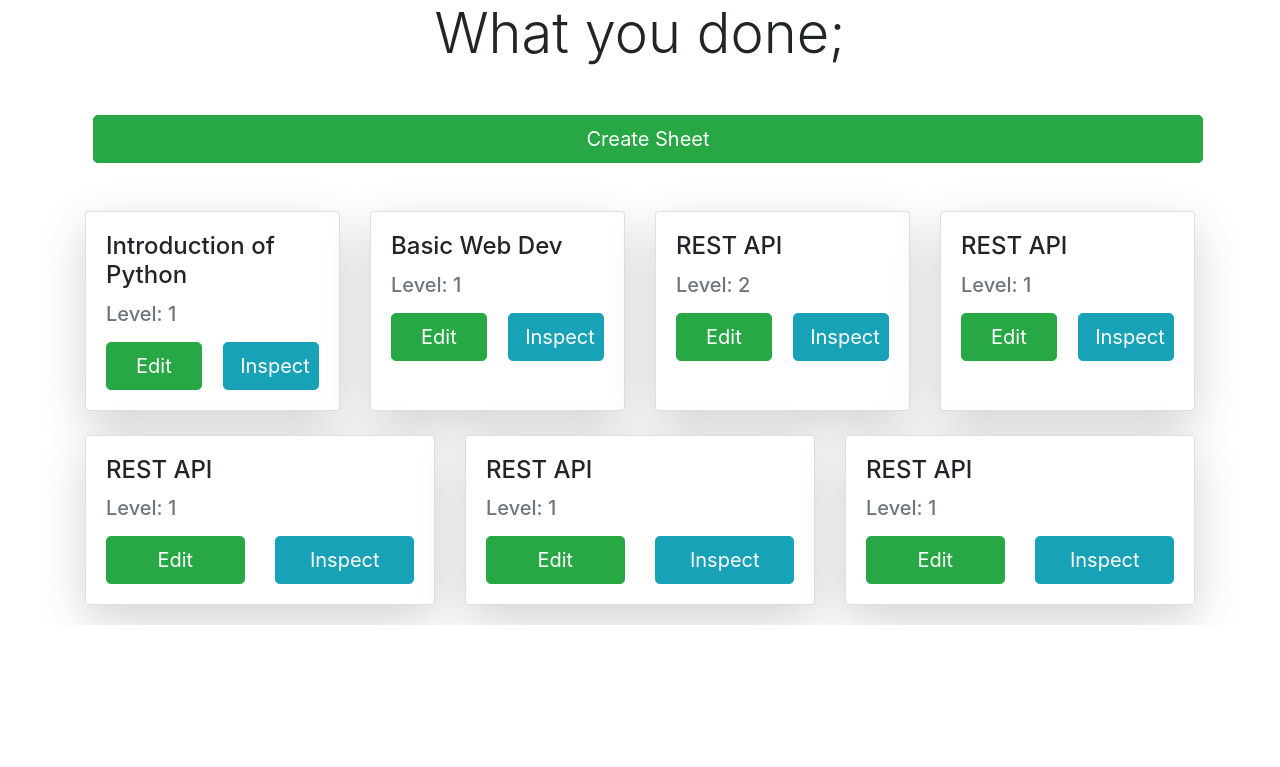
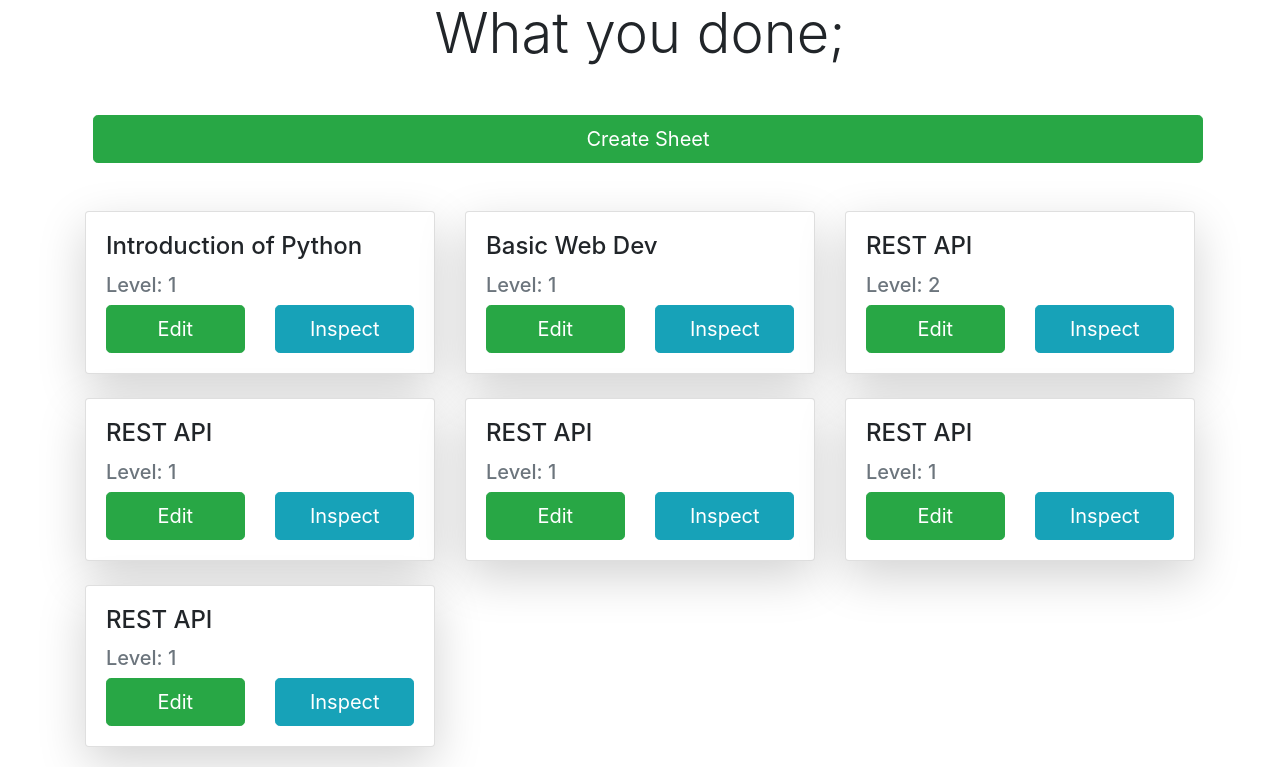
Before and after one commit to Saadullahkhan3/Digital-ilm, a Django app: page /learn/tutor/ in a window 1280 px wide. Shown: the part 323-1090 px from the top of the page. Before the commit the page ends 948 px from the top, so only its background shows below. Run offline with Django 5.2, Linux system fonts and the light colour scheme; a user stored in the database is signed in; data comes from the database, SQL or seed files in the repository; both versions use the stored data as it was after the commit; some libraries are stand-ins or nearby versions.

Commit message:
Adjust gird for showing question sheet card in both tutor and explore quizzess

```diff
--- a/Digitalilm/learn/templates/explore_quizzes.html
+++ b/Digitalilm/learn/templates/explore_quizzes.html
@@ -5,9 +5,9 @@
 {% block body %}
     <div class="container mt-5">
         <h1 class="display-4 text-center mb-5">Explore Quizzes</h1>
-        <div class="row row-cols-1 row-cols-md-3 g-4">
+        <div class="row g-4">
             {% for question in questions %}
-                <div class="col">
+            <div class="col-12 col-sm-12 col-md-6 col-lg-4">
                     <div class="card h-100 shadow-lg">
                         <div class="card-body">
                             <h4 class="card-title">{{ question.title }}</h4>
--- a/Digitalilm/learn/templates/tutor.html
+++ b/Digitalilm/learn/templates/tutor.html
@@ -14,14 +14,14 @@
         width: 100%;
         ">Create Sheet</a>
 
-            <div class="row row-cols-1 row-cols-md-3 g-4">
+        <div class="row g-4">
             {% for question in questions %}
-                <div class="col">
+                <div class="col-12 col-sm-12 col-md-6 col-lg-4">
                     <div class="card h-100 shadow-lg">
                         <div class="card-body">
                             <h4 class="card-title">{{ question.title }}</h4>
                             <h5 class="text-muted mb-2">Level: {{ question.level }}</h5>
-                            <p class="card-text">{{ question.description|truncatewords:20 }}</p>
+
                             <div class="edit-inspect"
                             style="
                             display: flex;
```
Also changed, not shown: Digitalilm/db.sqlite3.
